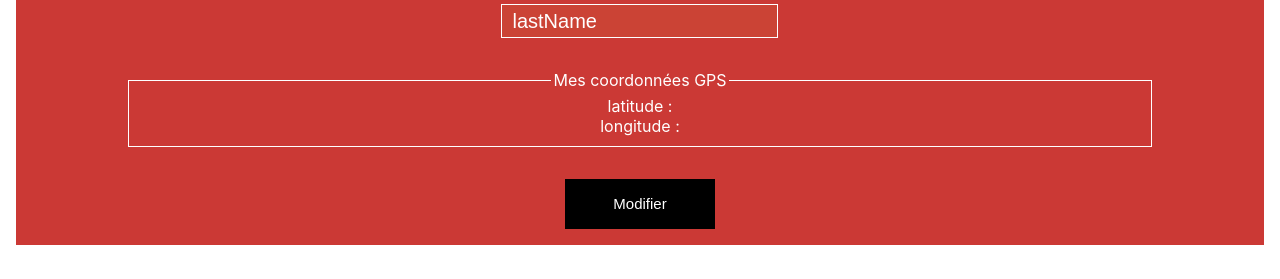
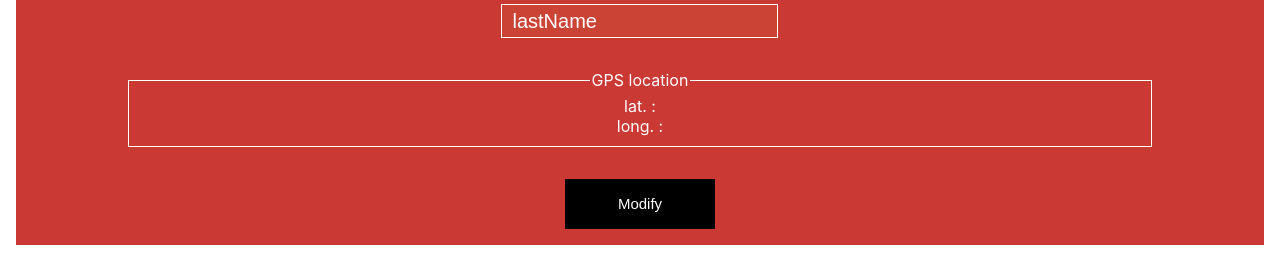
Before and after one commit to Francois2344/Hackathon-1-, a React (Create React App) app in the folder swap/: page /Account in a window 1280 px wide. Shown: the part 470-749 px from the top of the page. Built offline with nearby package versions, Linux system fonts and the light colour scheme; no server answers.

Commit message:
MAJ english

```diff
--- a/swap/src/components/Account.jsx
+++ b/swap/src/components/Account.jsx
@@ -124,12 +124,12 @@ class Account extends Component {
             />
           </label>
           <fieldset>
-            <legend>Mes coordonnées GPS</legend>
-            <div>latitude : {localStorage.getItem("latitude")}</div>
-            <div>longitude : {localStorage.getItem("longitude")}</div>
+            <legend>GPS location</legend>
+            <div>lat. : {localStorage.getItem("latitude")}</div>
+            <div>long. : {localStorage.getItem("longitude")}</div>
           </fieldset>
           <button type="button" onClick={this.handleClick}>
-            {formEnabled ? "Enregistrer" : "Modifier"}
+            {formEnabled ? "Save" : "Modify"}
           </button>
         </form>
       </Main>
```
